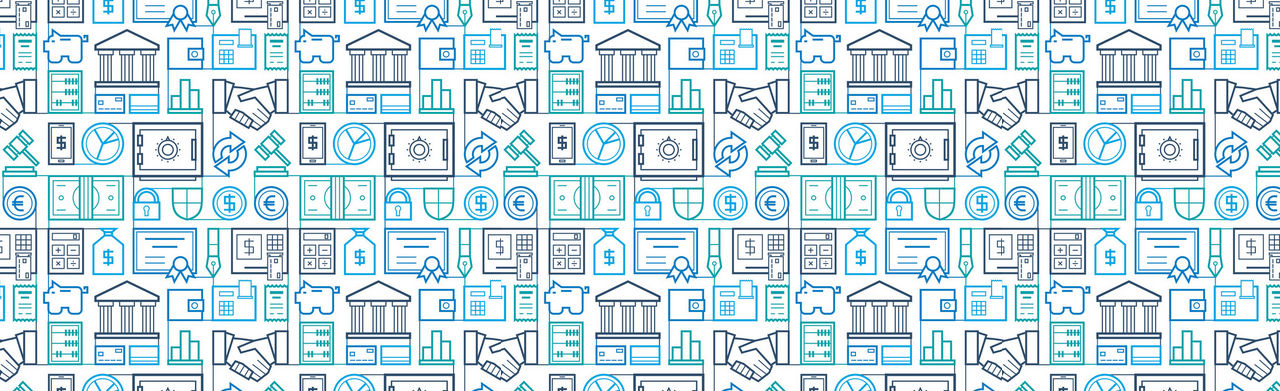
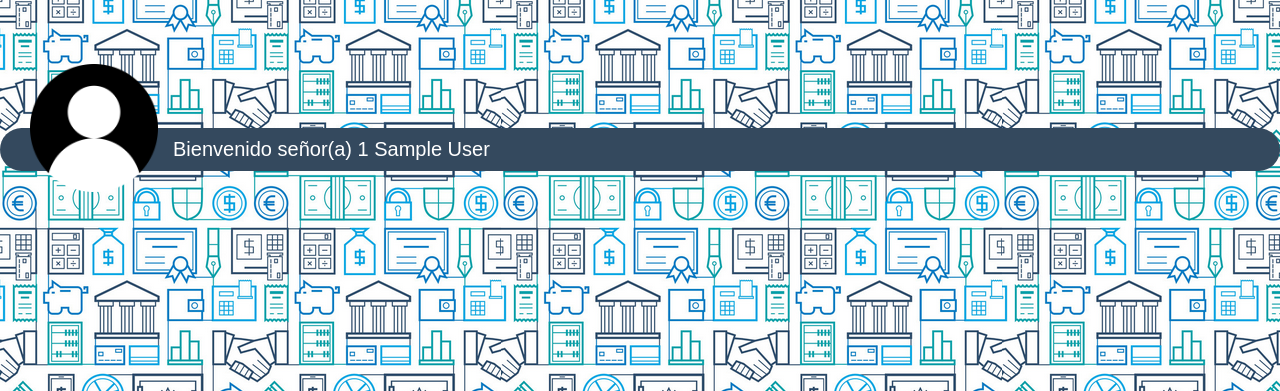
Before and after one commit to jddma/Banco_pw, a PHP site: page /panel/ in a window 1280 px wide. Shown: the part 100-491 px from the top of the page. Run offline with PHP 8.4, Linux system fonts and the light colour scheme; the visitor is signed in with stand-in values (Sample User, id 1); some libraries are stand-ins or nearby versions.

Commit message:
Bienvenida al panel

```diff
--- /dev/null
+++ b/blog.txt
@@ -0,0 +1 @@
+IP: 185.201.11.107
--- a/css/styles_panel.css
+++ b/css/styles_panel.css
@@ -117,3 +117,20 @@ img{
     float: left;
     margin-top: 20px;
 }
+
+img.user-logo{
+    margin-top: 5%;
+    margin-left: 30px;
+    margin-right: 15px;
+    height: 10%;
+    width: 10%;
+}
+
+p{
+    margin-top: 10%;
+    font-size: 20px;
+    padding: 10px;
+    background: #34495e;
+    border-radius: 50px;
+    color: white;
+}
--- a/panel/index.php
+++ b/panel/index.php
@@ -40,7 +40,8 @@
             </ul>
         </div>
         <div class="content"></div>
-
+            <img src="../img/user_logo.png" alt="Usuario_Logo" class="user-logo">
+            <p><?php echo "Bienvenido señor(a) ". $_SESSION["apellidos"]. " ". $_SESSION["nombres"]?></p>
         </div>
     </body>
 </html>
```
Also changed, not shown: mi_cuenta/index.php (added, +47 -0 lines), img/user_logo.png (added).
